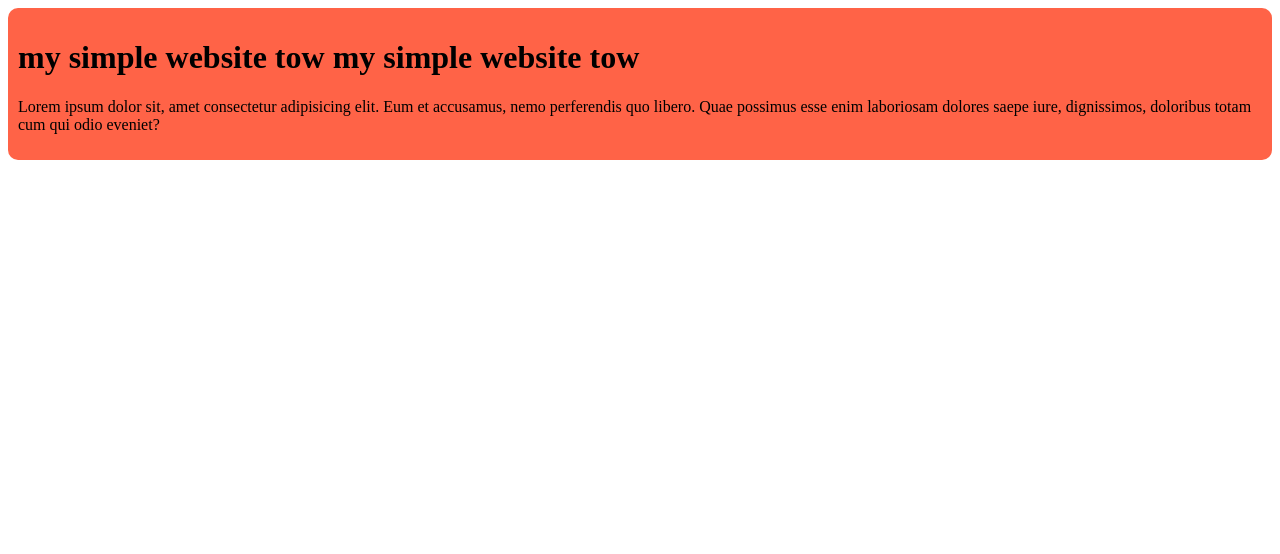
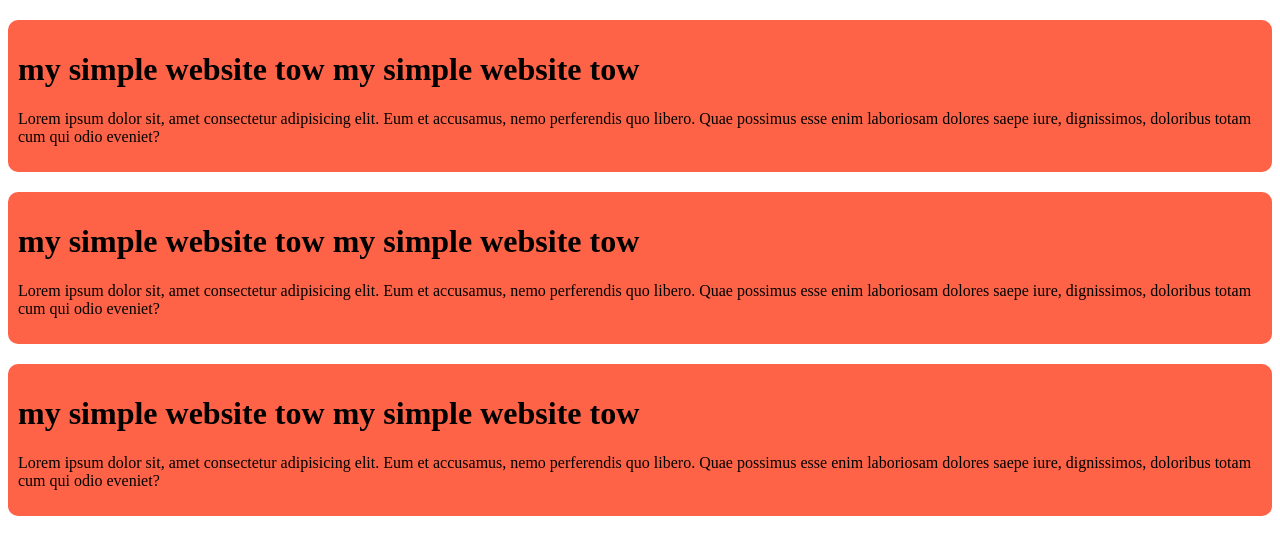
Before and after one commit to muhammadjahid11/my-simple-website-tow, a plain HTML site: page index.html in a window 1280 px wide. Drawn offline with Linux system fonts and the light colour scheme.

Commit message:
add the blog part tow

```diff
--- a/index.html
+++ b/index.html
@@ -7,9 +7,17 @@
     <title>my simple website tow</title>
 </head>
 <body>
-  <div>
-    <h1>my simple website tow my simple website tow</h1>
-    <p>Lorem ipsum dolor sit, amet consectetur adipisicing elit. Eum et accusamus, nemo perferendis quo libero. Quae possimus esse enim laboriosam dolores saepe iure, dignissimos, doloribus totam cum qui odio eveniet?</p>
-  </div>
+    <div>
+      <h1>my simple website tow my simple website tow</h1>
+      <p>Lorem ipsum dolor sit, amet consectetur adipisicing elit. Eum et accusamus, nemo perferendis quo libero. Quae possimus esse enim laboriosam dolores saepe iure, dignissimos, doloribus totam cum qui odio eveniet?</p>
+    </div>
+    <div>
+        <h1>my simple website tow my simple website tow</h1>
+        <p>Lorem ipsum dolor sit, amet consectetur adipisicing elit. Eum et accusamus, nemo perferendis quo libero. Quae possimus esse enim laboriosam dolores saepe iure, dignissimos, doloribus totam cum qui odio eveniet?</p>
+      </div>
+      <div>
+        <h1>my simple website tow my simple website tow</h1>
+        <p>Lorem ipsum dolor sit, amet consectetur adipisicing elit. Eum et accusamus, nemo perferendis quo libero. Quae possimus esse enim laboriosam dolores saepe iure, dignissimos, doloribus totam cum qui odio eveniet?</p>
+      </div>
 </body>
 </html>
--- a/slyle/blog.css
+++ b/slyle/blog.css
@@ -2,4 +2,5 @@ div{
     background-color: tomato;
     padding: 10px;
     border-radius: 10px;
+    margin-top: 20px;
 }
```
